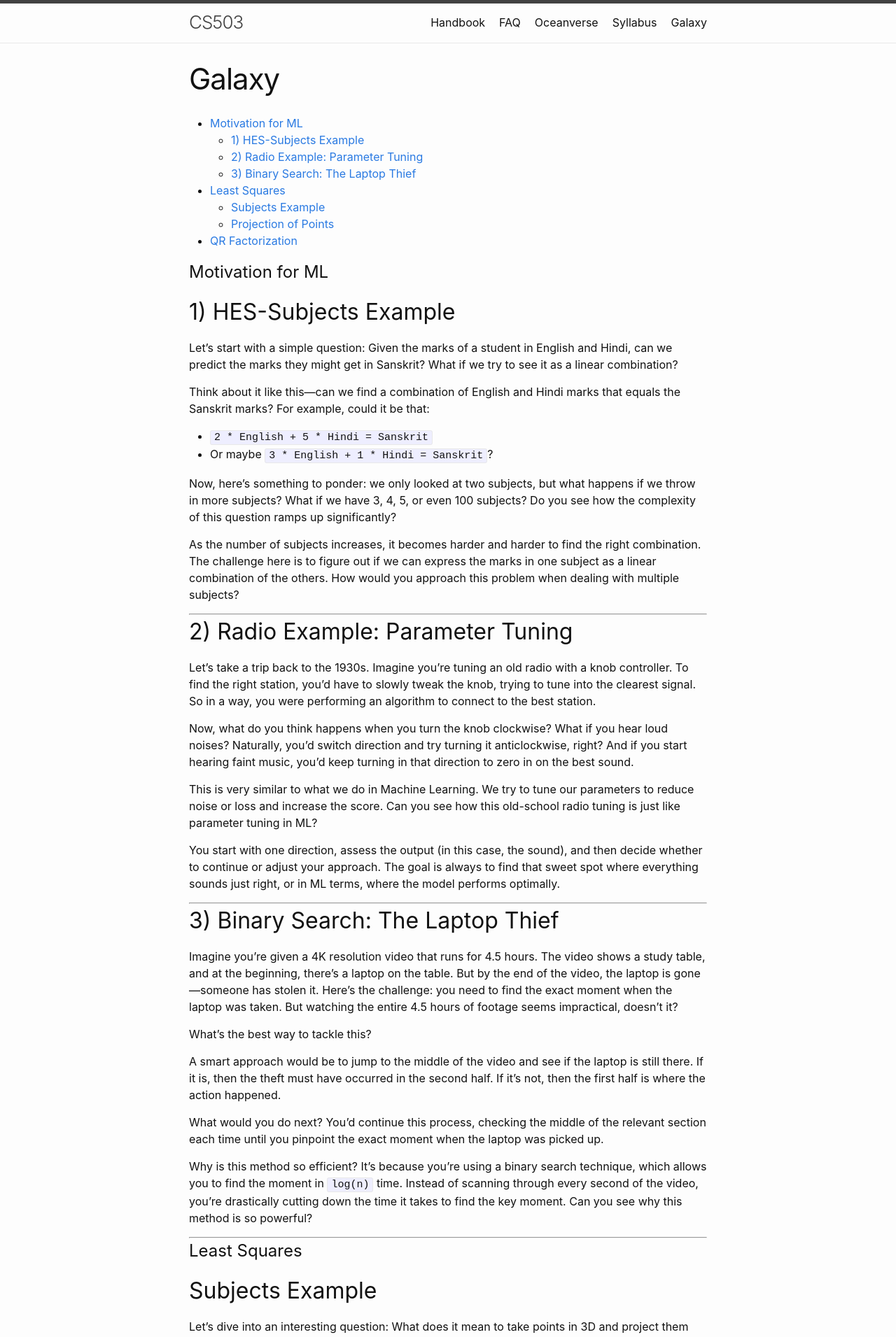
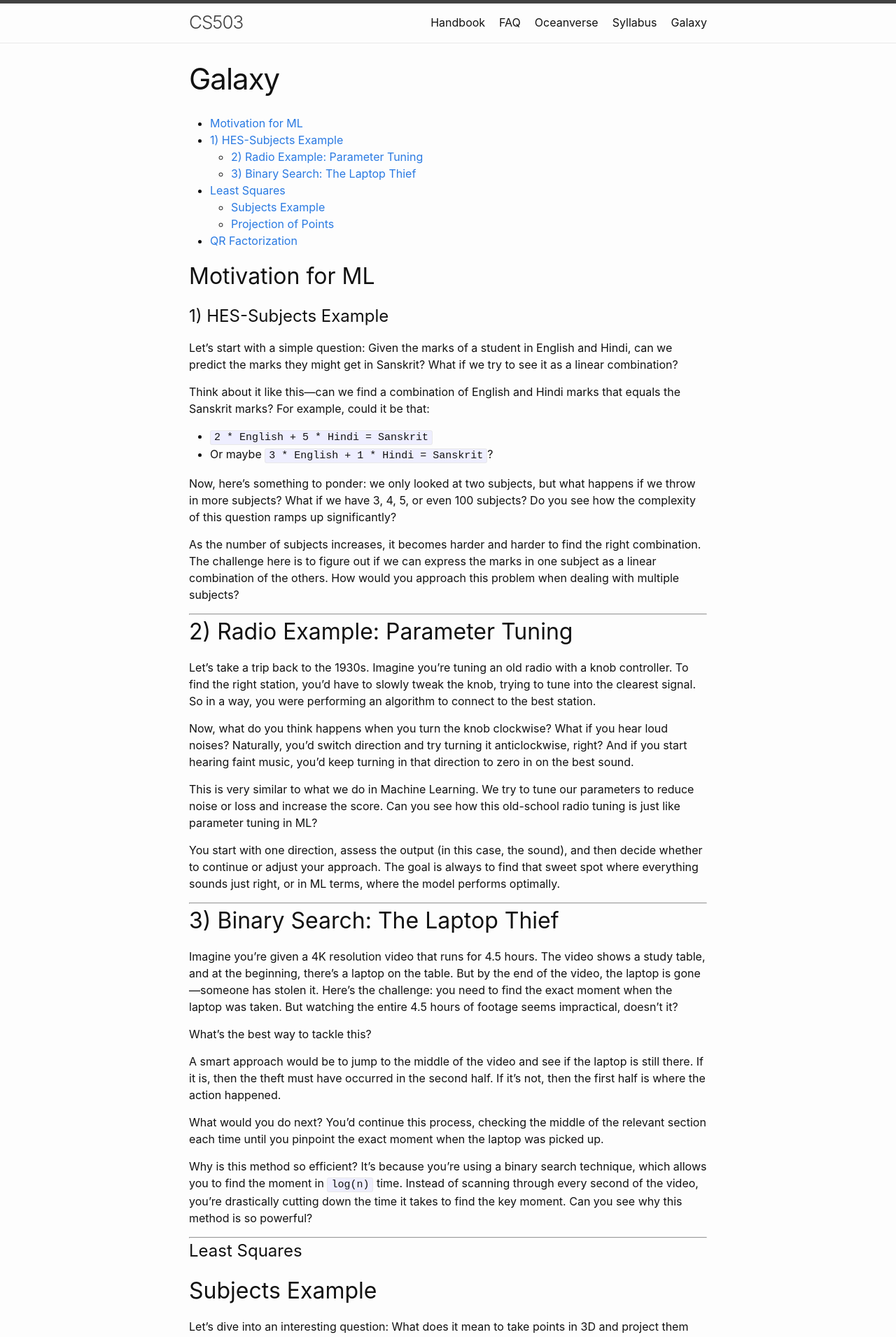
Before and after one commit to sudarshansudarshan/cs503, a Jekyll site: the page built from Galaxy.md, in a window 1280 px wide. Shown: the top 1911 px of the page at 70% size. Built offline with Jekyll 4.4.1, drawn with Linux system fonts in a browser that asks for light colours; formulas are drawn with MathJax 3.

```diff
--- a/Galaxy.md
+++ b/Galaxy.md
@@ -9,9 +9,9 @@ permalink: /galaxy/
 {:toc}
 
 
-# Motivation for ML
+## Motivation for ML
 
-## 1) HES-Subjects Example
+# 1) HES-Subjects Example
 
 Let's start with a simple question: Given the marks of a student in English and Hindi, can we predict the marks they might get in Sanskrit? What if we try to see it as a linear combination?
 
```
